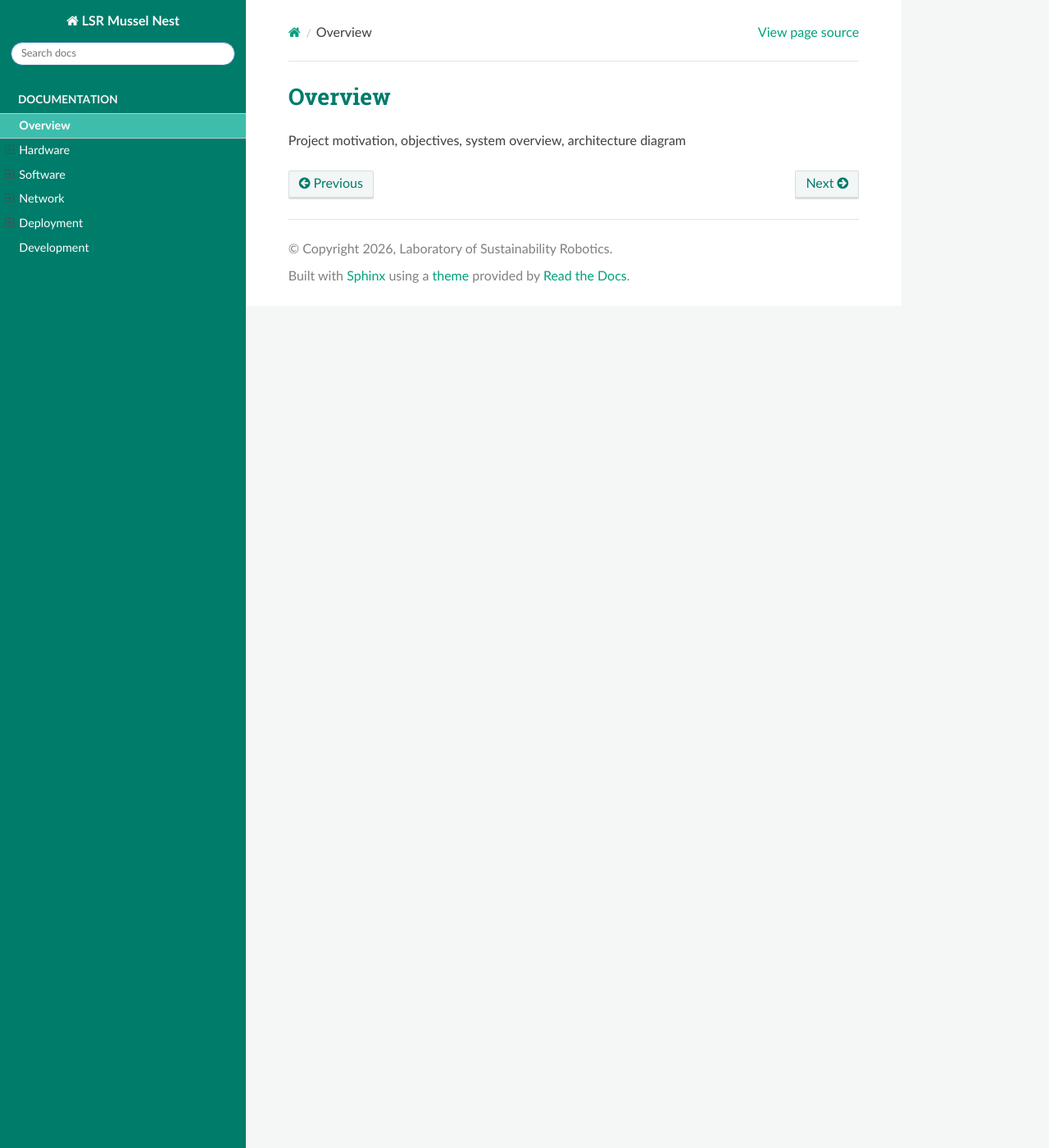
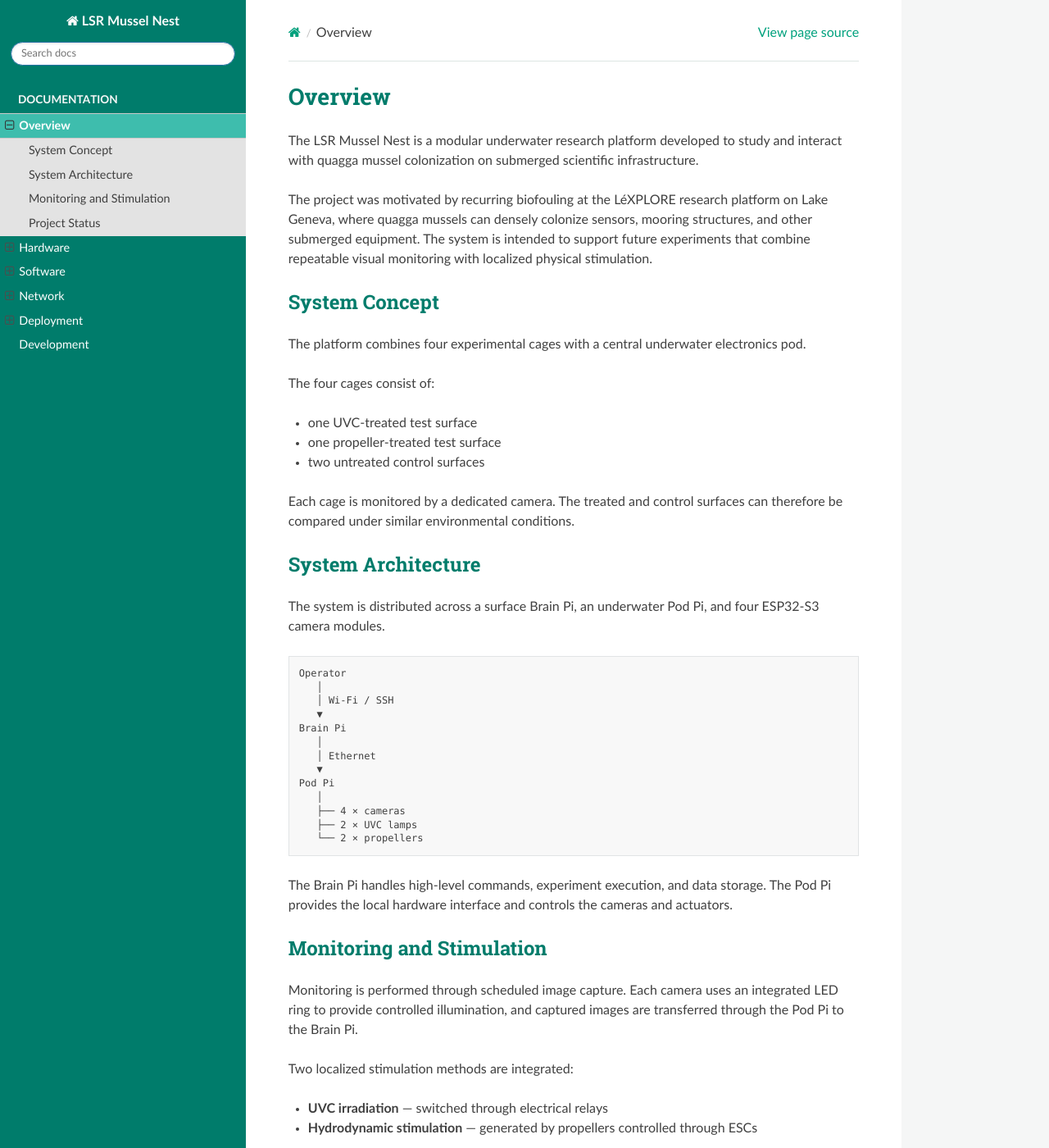
Before and after one commit to mt-tschudin/lsr-mussel-nest, a Sphinx documentation site: the page built from docs/source/overview.rst, in a window 1280 px wide and 1400 px high. Shown: the whole window at 82% size. Built offline with Sphinx 7.4.7 and the Read the Docs theme 3.1.0, drawn with Linux system fonts in a browser that asks for light colours; some of the changed text lies outside the part shown.

Commit message:
Expand project overview and system architecture details
Added detailed project overview, system concept, architecture, monitoring methods, and project status for the LSR Mussel Nest research platform.

```diff
--- a/docs/source/overview.rst
+++ b/docs/source/overview.rst
@@ -1,3 +1,83 @@
 Overview
 ========
-Project motivation, objectives, system overview, architecture diagram
+
+The LSR Mussel Nest is a modular underwater research platform developed to
+study and interact with quagga mussel colonization on submerged scientific
+infrastructure.
+
+The project was motivated by recurring biofouling at the LéXPLORE research
+platform on Lake Geneva, where quagga mussels can densely colonize sensors,
+mooring structures, and other submerged equipment. The system is intended to
+support future experiments that combine repeatable visual monitoring with
+localized physical stimulation.
+
+
+System Concept
+--------------
+
+The platform combines four experimental cages with a central underwater
+electronics pod.
+
+The four cages consist of:
+
+* one UVC-treated test surface
+* one propeller-treated test surface
+* two untreated control surfaces
+
+Each cage is monitored by a dedicated camera. The treated and control surfaces
+can therefore be compared under similar environmental conditions.
+
+
+System Architecture
+-------------------
+
+The system is distributed across a surface Brain Pi, an underwater Pod Pi,
+and four ESP32-S3 camera modules.
+
+::
+
+    Operator
+       │
+       │ Wi-Fi / SSH
+       ▼
+    Brain Pi
+       │
+       │ Ethernet
+       ▼
+    Pod Pi
+       │
+       ├── 4 × cameras
+       ├── 2 × UVC lamps
+       └── 2 × propellers
+
+The Brain Pi handles high-level commands, experiment execution, and data
+storage. The Pod Pi provides the local hardware interface and controls the
+cameras and actuators.
+
+
+Monitoring and Stimulation
+--------------------------
+
+Monitoring is performed through scheduled image capture. Each camera uses an
+integrated LED ring to provide controlled illumination, and captured images are
+transferred through the Pod Pi to the Brain Pi.
+
+Two localized stimulation methods are integrated:
+
+* **UVC irradiation** — switched through electrical relays
+* **Hydrodynamic stimulation** — generated by propellers controlled through ESCs
+
+The current system operates in open loop: monitoring and stimulation are
+controlled independently. A future extension could use detected colonization
+as feedback to trigger stimulation automatically.
+
+Project Status
+--------------
+
+The prototype provides the main engineering functions required for field
+experiments, including remote communication, automated image acquisition,
+UVC switching, and propeller control.
+
+The next stage is long-term deployment at LéXPLORE to evaluate system
+reliability and compare biological colonization between treated and untreated
+surfaces.
```
